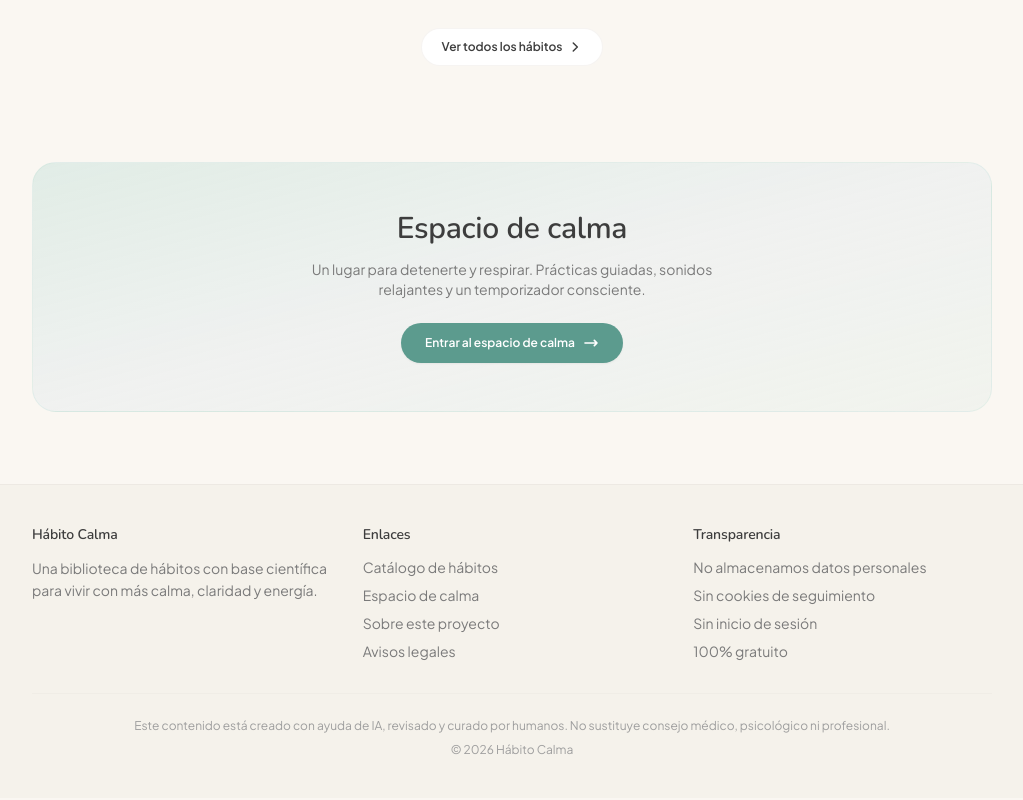
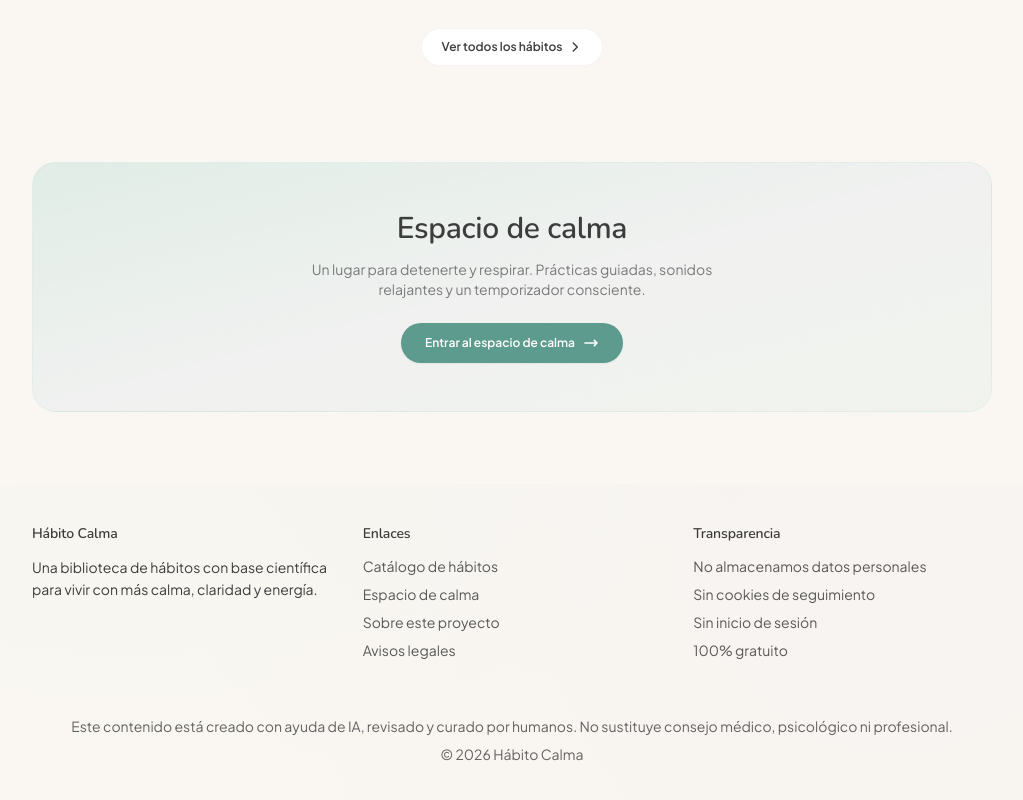
Before and after one commit to NeverSxrrender/Habito-Calma, a Next.js app: page / in a window 1280 px wide. Shown: the part 1275-2075 px from the top of the page, without its empty margins (128-1151 px from the left). Built offline with nearby package versions, Linux system fonts and the light colour scheme; no server answers.

Commit message:
espacio calma casi casi

```diff
--- a/src/app/espacio-calma/page.tsx
+++ b/src/app/espacio-calma/page.tsx
@@ -24,7 +24,7 @@
       <style>{'body { background: #0d1117 !important; }'}</style>
       <Header />
       <main className="relative min-h-screen">
-        <section className="relative z-10 max-w-4xl mx-auto px-4 sm:px-6 lg:px-8 py-12">
+        <section className="relative z-10 max-w-4xl mx-auto px-4 sm:px-6 lg:px-8 pt-24 pb-12">
           {!activePractice ? (
             <>
               <div className="text-center mb-12">
--- a/src/components/Footer.tsx
+++ b/src/components/Footer.tsx
@@ -2,12 +2,12 @@
 
 export default function Footer() {
   return (
-    <footer className="mt-auto border-t border-muted/60 bg-[#F5F2EB] dark:border-white/[0.04] dark:bg-[#090c12]">
+    <footer className="mt-auto bg-transparent">
       <div className="max-w-5xl mx-auto px-4 sm:px-6 lg:px-8 py-10">
         <div className="grid grid-cols-1 sm:grid-cols-3 gap-8 text-sm">
           <div>
             <h3 className="font-semibold text-foreground mb-3">Hábito Calma</h3>
-            <p className="text-text-muted leading-relaxed">
+            <p className="text-foreground leading-relaxed">
               Una biblioteca de hábitos con base científica para vivir con más calma, claridad y energía.
             </p>
           </div>
@@ -16,22 +16,22 @@
             <h3 className="font-semibold text-foreground mb-3">Enlaces</h3>
             <ul className="space-y-2" role="list">
               <li>
-                <Link href="/catalogo" className="text-text-muted hover:text-primary-dark transition-colors duration-200">
+                <Link href="/catalogo" className="text-foreground/85 hover:text-primary-dark transition-colors duration-200">
                   Catálogo de hábitos
                 </Link>
               </li>
               <li>
-                <Link href="/espacio-calma" className="text-text-muted hover:text-primary-dark transition-colors duration-200">
+                <Link href="/espacio-calma" className="text-foreground/85 hover:text-primary-dark transition-colors duration-200">
                   Espacio de calma
                 </Link>
               </li>
               <li>
-                <Link href="/sobre-este-proyecto" className="text-text-muted hover:text-primary-dark transition-colors duration-200">
+                <Link href="/sobre-este-proyecto" className="text-foreground/85 hover:text-primary-dark transition-colors duration-200">
                   Sobre este proyecto
                 </Link>
               </li>
               <li>
-                <Link href="/avisos-legales" className="text-text-muted hover:text-primary-dark transition-colors duration-200">
+                <Link href="/avisos-legales" className="text-foreground/85 hover:text-primary-dark transition-colors duration-200">
                   Avisos legales
                 </Link>
               </li>
@@ -40,7 +40,7 @@
 
           <div>
             <h3 className="font-semibold text-foreground mb-3">Transparencia</h3>
-            <ul className="space-y-2 text-text-muted" role="list">
+            <ul className="space-y-2 text-foreground/85" role="list">
               <li>No almacenamos datos personales</li>
               <li>Sin cookies de seguimiento</li>
               <li>Sin inicio de sesión</li>
@@ -49,7 +49,7 @@
           </div>
         </div>
 
-        <div className="mt-8 pt-6 border-t border-muted/40 text-center text-xs text-text-light">
+        <div className="mt-8 pt-6 text-center text-sm text-foreground/80">
           <p>
             Este contenido está creado con ayuda de IA, revisado y curado por humanos. No sustituye consejo médico,
             psicológico ni profesional.
--- a/src/components/Header.tsx
+++ b/src/components/Header.tsx
@@ -15,13 +15,22 @@
 export default function Header() {
   const pathname = usePathname()
   const [open, setOpen] = useState(false)
+  const isEspacioCalma = pathname === "/espacio-calma"
 
   return (
-    <header className="sticky top-0 z-50 bg-background/90 backdrop-blur-sm border-b border-muted/50">
+    <header
+      className={`${
+        isEspacioCalma
+          ? "fixed top-0 left-0 right-0 z-50 bg-[rgba(13,17,23,0.7)] backdrop-blur-md"
+          : "sticky top-0 z-50 bg-background/90 backdrop-blur-sm border-b border-muted/50"
+      }`}
+    >
       <nav className="max-w-5xl mx-auto px-4 sm:px-6 lg:px-8 h-16 flex items-center justify-between" aria-label="Navegación principal">
         <Link
           href="/"
-          className="text-xl font-semibold text-primary-dark hover:text-primary transition-colors duration-300 flex items-center gap-2"
+          className={`text-xl font-semibold transition-colors duration-300 flex items-center gap-2 ${
+            isEspacioCalma ? "text-white/90 hover:text-white" : "text-primary-dark hover:text-primary"
+          }`}
           aria-label="Hábito Calma - Inicio"
         >
           <svg className="w-6 h-6" viewBox="0 0 24 24" xmlns="http://www.w3.org/2000/svg">
@@ -65,14 +74,16 @@
         </Link>
 
         <div className="flex items-center gap-1">
-          <ThemeToggle />
+          {!isEspacioCalma && <ThemeToggle />}
           <button
-            className="sm:hidden p-2 rounded-lg hover:bg-muted/50 transition-colors duration-200"
+            className={`sm:hidden p-2 rounded-lg transition-colors duration-200 ${
+              isEspacioCalma ? "hover:bg-white/10" : "hover:bg-muted/50"
+            }`}
             onClick={() => setOpen(!open)}
             aria-label={open ? "Cerrar menú" : "Abrir menú"}
             aria-expanded={open}
           >
-            <svg className="w-6 h-6 text-foreground" fill="none" viewBox="0 0 24 24" stroke="currentColor" strokeWidth={2}>
+            <svg className={`w-6 h-6 ${isEspacioCalma ? "text-white" : "text-foreground"}`} fill="none" viewBox="0 0 24 24" stroke="currentColor" strokeWidth={2}>
               {open ? (
                 <path strokeLinecap="round" strokeLinejoin="round" d="M6 18L18 6M6 6l12 12" />
               ) : (
@@ -90,8 +101,12 @@
                   href={item.href}
                   className={`px-3 py-2 rounded-lg text-sm font-medium transition-all duration-300 ${
                     isActive
-                      ? "bg-primary-light/30 text-primary-dark"
-                      : "text-text-muted hover:text-foreground hover:bg-muted/50"
+                      ? isEspacioCalma
+                        ? "bg-white/20 text-white"
+                        : "bg-primary-light/30 text-primary-dark"
+                      : isEspacioCalma
+                        ? "text-white/60 hover:text-white hover:bg-white/10"
+                        : "text-text-muted hover:text-foreground hover:bg-muted/50"
                   }`}
                   aria-current={isActive ? "page" : undefined}
                 >
@@ -105,7 +120,11 @@
       </nav>
 
       {open && (
-        <div className="sm:hidden border-t border-muted/50 bg-background/95 backdrop-blur-sm">
+        <div
+          className={`sm:hidden border-t backdrop-blur-sm ${
+            isEspacioCalma ? "border-white/10 bg-[#0d1117]/95" : "border-muted/50 bg-background/95"
+          }`}
+        >
           <ul className="px-4 py-3 space-y-1" role="list">
             {navItems.map((item) => {
               const isActive = pathname === item.href || (item.href !== "/" && pathname.startsWith(item.href))
@@ -116,8 +135,12 @@
                     onClick={() => setOpen(false)}
                     className={`block px-3 py-2.5 rounded-lg text-sm font-medium transition-all duration-300 ${
                       isActive
-                        ? "bg-primary-light/30 text-primary-dark"
-                        : "text-text-muted hover:text-foreground hover:bg-muted/50"
+                        ? isEspacioCalma
+                          ? "bg-white/20 text-white"
+                          : "bg-primary-light/30 text-primary-dark"
+                        : isEspacioCalma
+                          ? "text-white/60 hover:text-white hover:bg-white/10"
+                          : "text-text-muted hover:text-foreground hover:bg-muted/50"
                     }`}
                     aria-current={isActive ? "page" : undefined}
                   >
```
